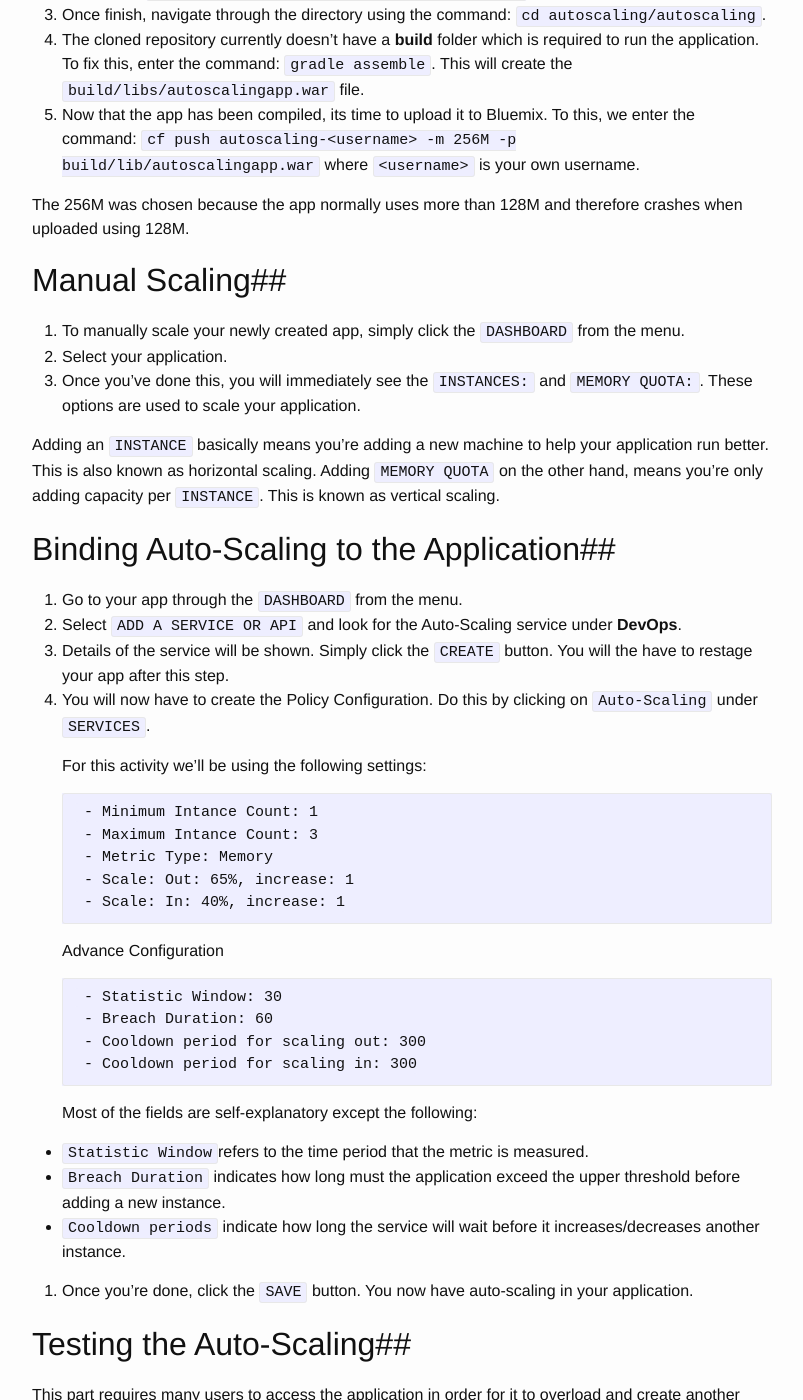
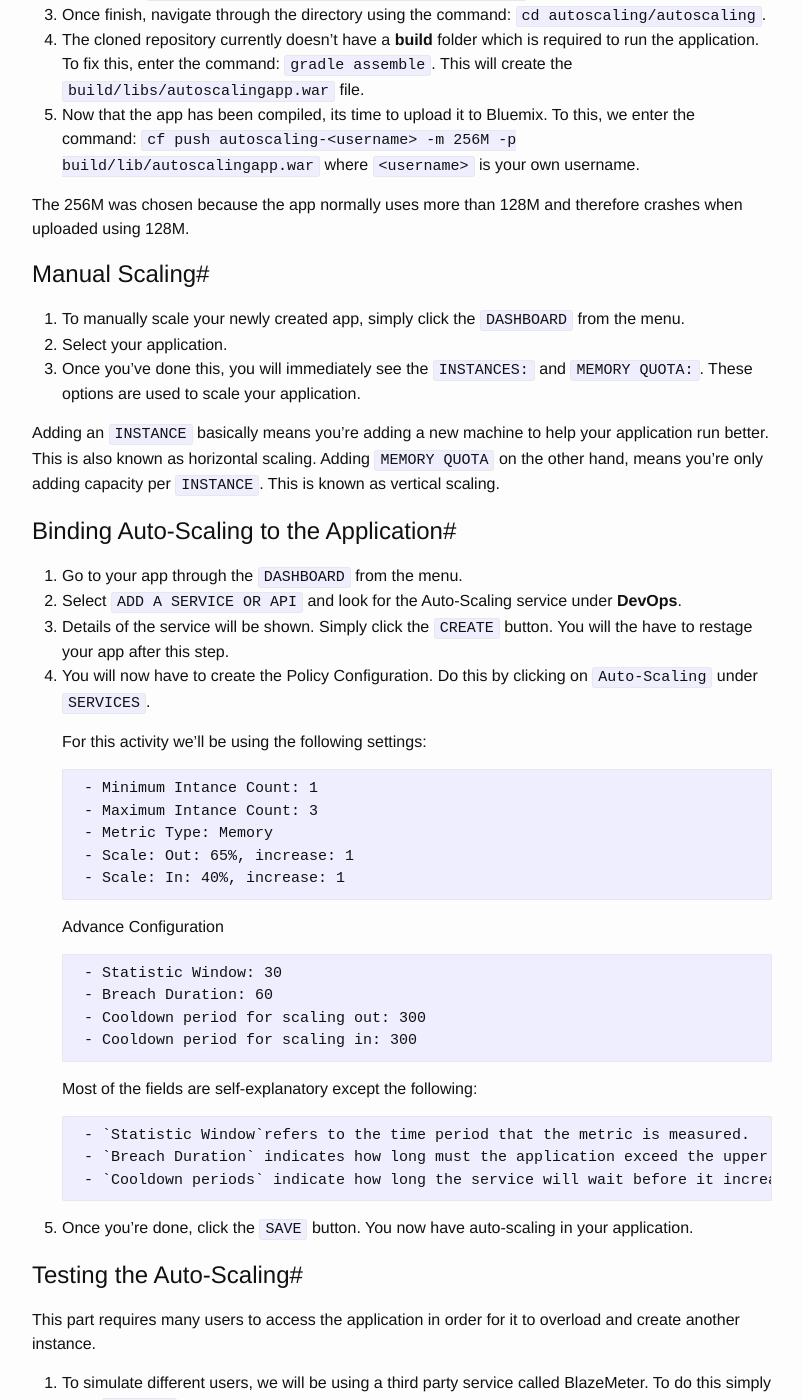
Before and after one commit to kevindomm/kevindomm.github.io, a Jekyll site: the page built from _posts/2016-02-04-auto-scaling.markdown, in a window 1280 px wide and 1400 px high, scrolled down 448 px. Shown: the whole window, without its empty margins (238-1041 px from the left). Built offline with Jekyll 4.4.1, drawn with Linux system fonts in a browser that asks for light colours; Markdown is read by kramdown in place of the engine named in the settings.

Commit message:
added website

```diff
--- a/_posts/2016-02-04-auto-scaling.markdown
+++ b/_posts/2016-02-04-auto-scaling.markdown
@@ -19,7 +19,7 @@ Auto-Scaling is a service offered by Bluemix that enables you to automatically a
 
 The 256M was chosen because the app normally uses more than 128M and therefore crashes when uploaded using 128M.
 
-##Manual Scaling##
+#Manual Scaling#
 
 1. To manually scale your newly created app, simply click the `DASHBOARD` from the menu.
 2. Select your application.
@@ -27,7 +27,7 @@ The 256M was chosen because the app normally uses more than 128M and therefore c
 
 Adding an `INSTANCE` basically means you're adding a new machine to help your application run better. This is also known as horizontal scaling. Adding `MEMORY QUOTA` on the other hand, means you're only adding capacity per `INSTANCE`. This is known as vertical scaling.
 
-##Binding Auto-Scaling to the Application##
+#Binding Auto-Scaling to the Application#
 
 1. Go to your app through the `DASHBOARD` from the menu.
 2. Select `ADD A SERVICE OR API` and look for the Auto-Scaling service under **DevOps**.
@@ -51,13 +51,13 @@ Adding an `INSTANCE` basically means you're adding a new machine to help your ap
 
 	Most of the fields are self-explanatory except the following:
 
-- `Statistic Window`refers to the time period that the metric is measured.
-- `Breach Duration` indicates how long must the application exceed the upper threshold before adding a new instance.
-- `Cooldown periods` indicate how long the service will wait before it increases/decreases another instance.
+		- `Statistic Window`refers to the time period that the metric is measured.
+		- `Breach Duration` indicates how long must the application exceed the upper threshold before adding a new instance.
+		- `Cooldown periods` indicate how long the service will wait before it increases/decreases another instance.
 
 5. Once you're done, click the `SAVE` button. You now have auto-scaling in your application.
 
-##Testing the Auto-Scaling##
+#Testing the Auto-Scaling#
 
 This part requires many users to access the application in order for it to overload and create another instance.
 
```
Also changed, not shown: other parts of _posts/2016-02-04-auto-scaling.markdown (+2 -0 lines).
